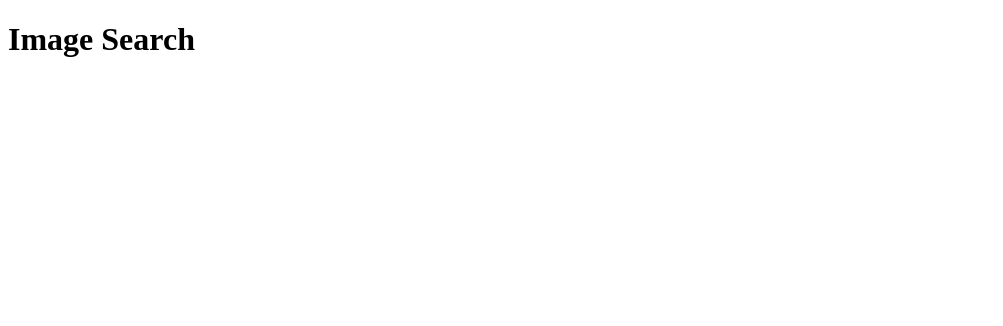
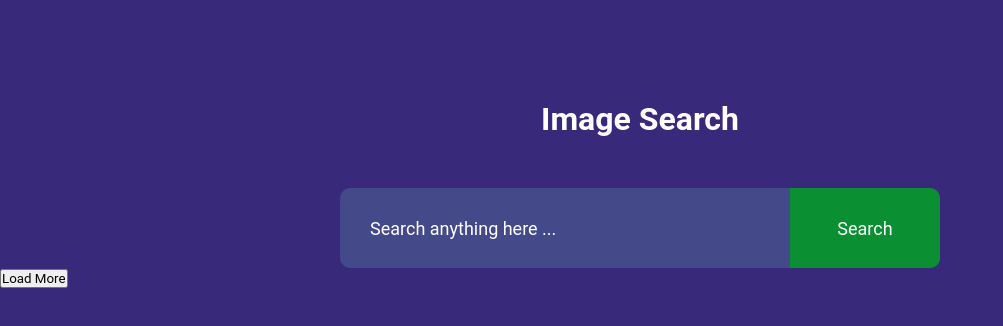
Before and after one commit to Sandunjayasekar/Image-search-engine, a plain HTML site: page index.html in a window 1280 px wide. Shown: the whole page, without its empty margins (0-1003 px from the left). Drawn offline with Linux system fonts and the light colour scheme.

Commit message:
search bar styled

```diff
--- a/index.html
+++ b/index.html
@@ -8,5 +8,11 @@
 </head>
 <body>
     <h1>Image Search</h1>
+    <form id="search-form">
+        <input type="text" name="" id="search-box" placeholder="Search anything here ...">
+        <button>Search</button>
+    </form>
+    <div class="search-result"></div>
+    <button id="load-more">Load More</button>
 </body>
 </html>
--- a/style.css
+++ b/style.css
@@ -0,0 +1,57 @@
+* {
+    margin: 0;
+    padding: 0;
+    box-sizing: border-box;
+    font-family: 'Roboto', sans-serif;
+}
+
+body {
+    background: #39297b;
+    color: white;
+}
+
+h1 {
+    text-align: center;
+    margin: 100px auto 50px;
+    font-weight: 600;
+}
+
+form {
+    width: 90%;
+    max-width: 600px;
+    margin: auto;
+    height: 80px;
+    background: #434989;
+    display: flex;
+    align-items: center;
+    justify-content: center;
+    border-radius: 10px;
+}
+
+form input {
+    flex: 1;
+    height: 100%;
+    border: none;
+    outline: none;
+    background: transparent;
+    color: white;
+    font-size: 18px;
+    padding: 0 30px;
+}
+
+form button {
+    height: 100%;
+    width: 150px;
+    border: none;
+    outline: none;
+    background: #0a9032;
+    color: white;
+    font-size: 18px;
+    cursor: pointer;
+    border-radius: 0 10px 10px 0;
+}
+
+::placeholder {
+    color: white;
+    font-size: 18px;
+}
```
